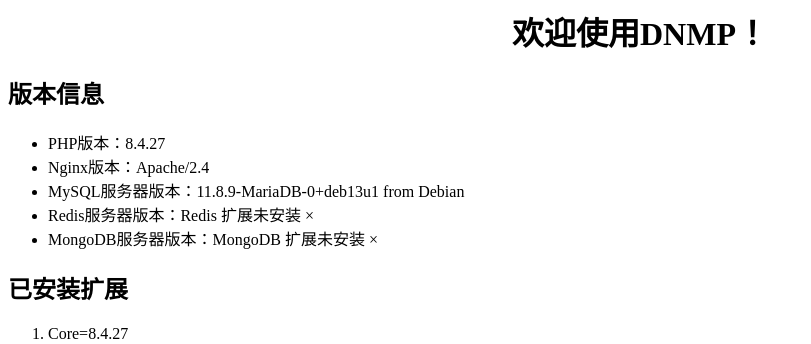
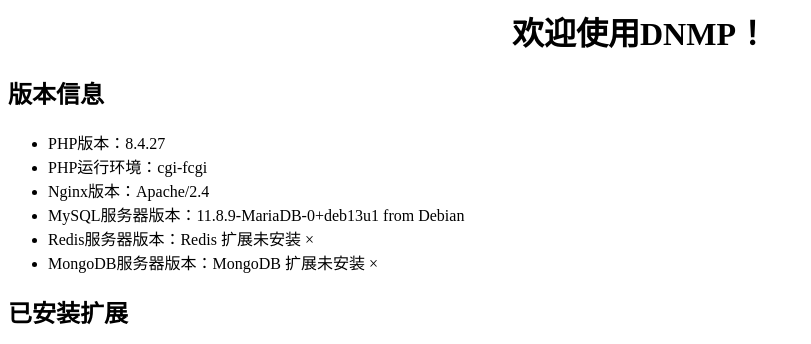
Before and after one commit to liaorg/laydock, a PHP site: page / in a window 1280 px wide. Shown: the top 344 px of the page, without its empty margins (0-811 px from the left). Run offline with PHP 8.4, Linux system fonts and the light colour scheme.

Commit message:
修改 开始环境信息显示脚本

```diff
--- a/www/localhost/index.php
+++ b/www/localhost/index.php
@@ -2,11 +2,15 @@
 error_reporting(E_ALL);
 ini_set('display_errors', 1);
 
+$sapi = php_sapi_name();
+
+if ($sapi != 'cli') {
     echo '<h1 style="text-align: center;">欢迎使用DNMP！</h1>';
     echo '<h2>版本信息</h2>';
 
     echo '<ul>';
     echo '<li>PHP版本：', PHP_VERSION, '</li>';
+    echo '<li>PHP运行环境：', php_sapi_name(); '</li>';
     echo '<li>Nginx版本：', $_SERVER['SERVER_SOFTWARE'], '</li>';
     echo '<li>MySQL服务器版本：', getMysqlVersion(), '</li>';
     echo '<li>Redis服务器版本：', getRedisVersion(), '</li>';
@@ -14,7 +18,21 @@ echo '<li>MongoDB服务器版本：', getMongoVersion(), '</li>';
     echo '</ul>';
 
     echo '<h2>已安装扩展</h2>';
-printExtensions();
+} else {
+    echo "欢迎使用DNMP！\n";
+    echo "版本信息\n";
+
+    echo "PHP版本：", PHP_VERSION, "\n";
+    echo "PHP运行环境：", php_sapi_name(), "\n";
+    echo "Nginx版本：", $_SERVER['SERVER_SOFTWARE'], "\n";
+    echo "MySQL服务器版本：", getMysqlVersion(), "\n";
+    echo "Redis服务器版本：", getRedisVersion(), "\n";
+    echo "MongoDB服务器版本：", getMongoVersion(), "\n";
+
+    echo "已安装 PHP 扩展\n";
+}
+
+printExtensions($sapi);
 
 
 /**
@@ -80,11 +98,17 @@ function getMongoVersion()
 /**
  * 获取已安装扩展列表
  */
-function printExtensions()
+function printExtensions($sapi)
 {
+    if ($sapi != 'cli') {
         echo '<ol>';
         foreach (get_loaded_extensions() as $i => $name) {
             echo "<li>", $name, '=', phpversion($name), '</li>';
         }
         echo '</ol>';
+    } else {
+        foreach (get_loaded_extensions() as $i => $name) {
+            echo $name, '=', phpversion($name), "\n";
         }
+    }
+}
```
Also changed, not shown: README.md. Lines whose indentation alone changed are shown as unchanged.
